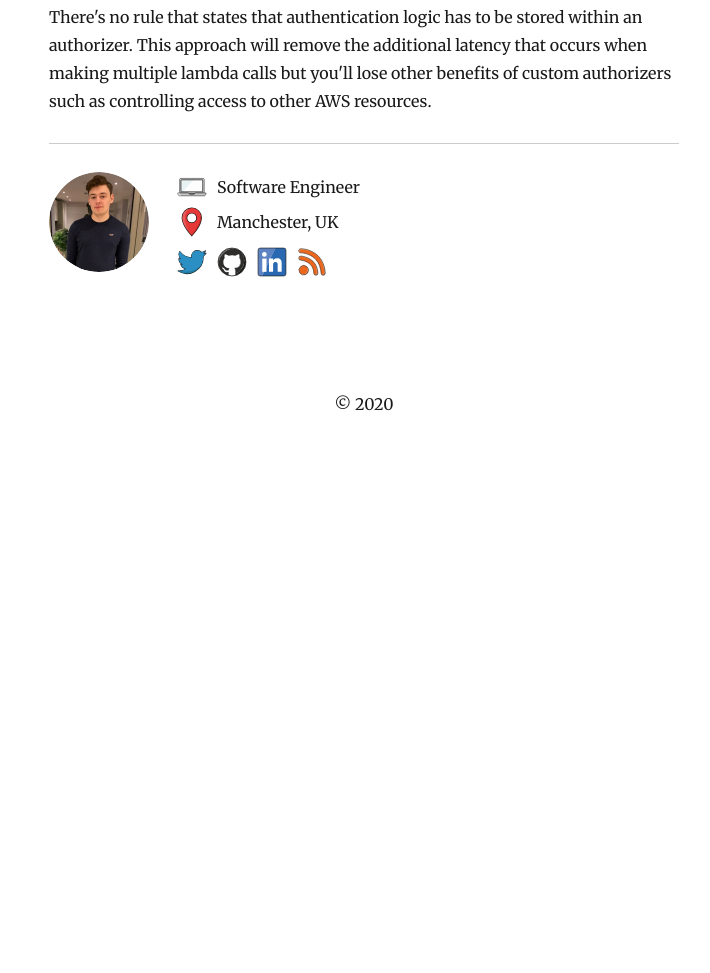
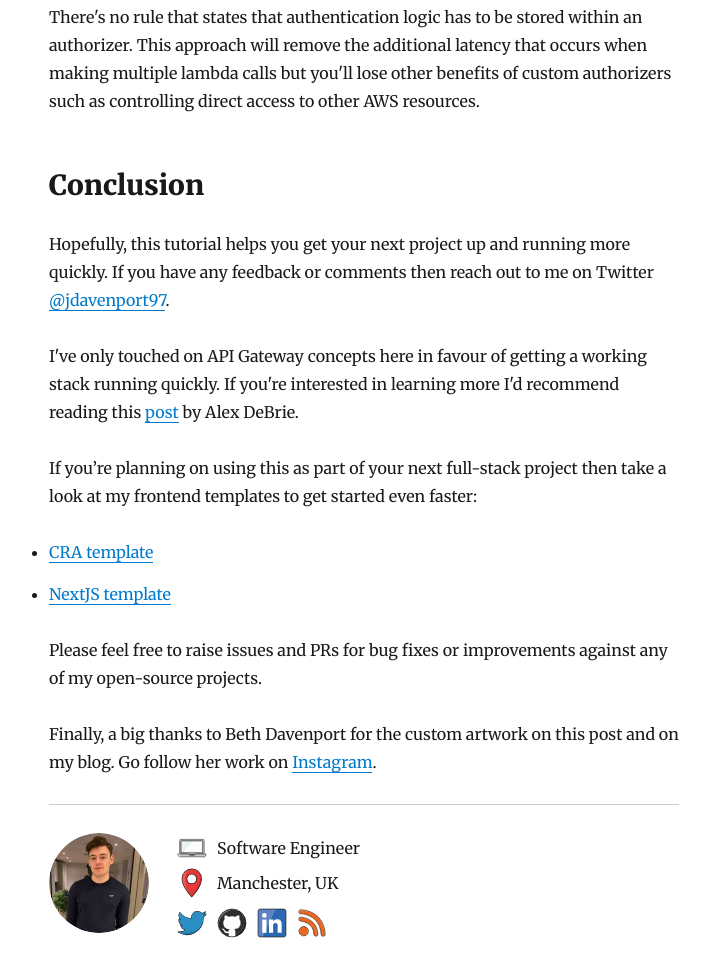
Before and after one commit to jamiedavenport/jamiedavenport.dev, a Gatsby site: page /blog/authentication-with-serverless-auth0-and-golang/ in a window 1280 px wide. Shown: the part 6883-7856 px from the top of the page, without its empty margins (276-986 px from the left). Before the commit the page ends 7325 px from the top, so only its background shows below. Built offline with nearby package versions, Linux system fonts and the light colour scheme; Gatsby itself is replaced by a stand-in of ours; some packages are replaced by stand-ins of ours.

Commit message:
Update Blog “authentication-with-serverless-auth0-and-golang”

```diff
--- a/content/blog/authentication-with-serverless-auth0-and-golang.md
+++ b/content/blog/authentication-with-serverless-auth0-and-golang.md
@@ -148,4 +148,19 @@ This will solve the problem but will introduce additional latency on to every re
 
 * Move authentication logic into each lambda function.
 
-There's no rule that states that authentication logic has to be stored within an authorizer. This approach will remove the additional latency that occurs when making multiple lambda calls but you'll lose other benefits of custom authorizers such as controlling access to other AWS resources.
+There's no rule that states that authentication logic has to be stored within an authorizer. This approach will remove the additional latency that occurs when making multiple lambda calls but you'll lose other benefits of custom authorizers such as controlling direct access to other AWS resources.
+
+## Conclusion
+
+Hopefully, this tutorial helps you get your next project up and running more quickly. If you have any feedback or comments then reach out to me on Twitter <a href="https://twitter.com/jdavenport97" target="_blank" rel="noopener noreferrer">@jdavenport97</a>.
+
+I've only touched on API Gateway concepts here in favour of getting a working stack running quickly. If you're interested in learning more I'd recommend reading this <a href="https://www.alexdebrie.com/posts/lambda-custom-authorizers/" target="_blank" rel="noopener noreferrer">post</a> by Alex DeBrie.
+
+If you’re planning on using this as part of your next full-stack project then take a look at my frontend templates to get started even faster:
+
+* <a href="https://github.com/jamiedavenport/cra-template-jd" target="_blank" rel="noopener noreferrer">CRA template</a>
+* <a href="https://github.com/jamiedavenport/next-template-jd" target="_blank" rel="noopener noreferrer">NextJS template</a>
+
+Please feel free to raise issues and PRs for bug fixes or improvements against any of my open-source projects.
+
+Finally, a big thanks to Beth Davenport for the custom artwork on this post and on my blog. Go follow her work on <a href="https://www.instagram.com/design_beth/" target="_blank" rel="noopener noreferrer">Instagram</a>.
```
